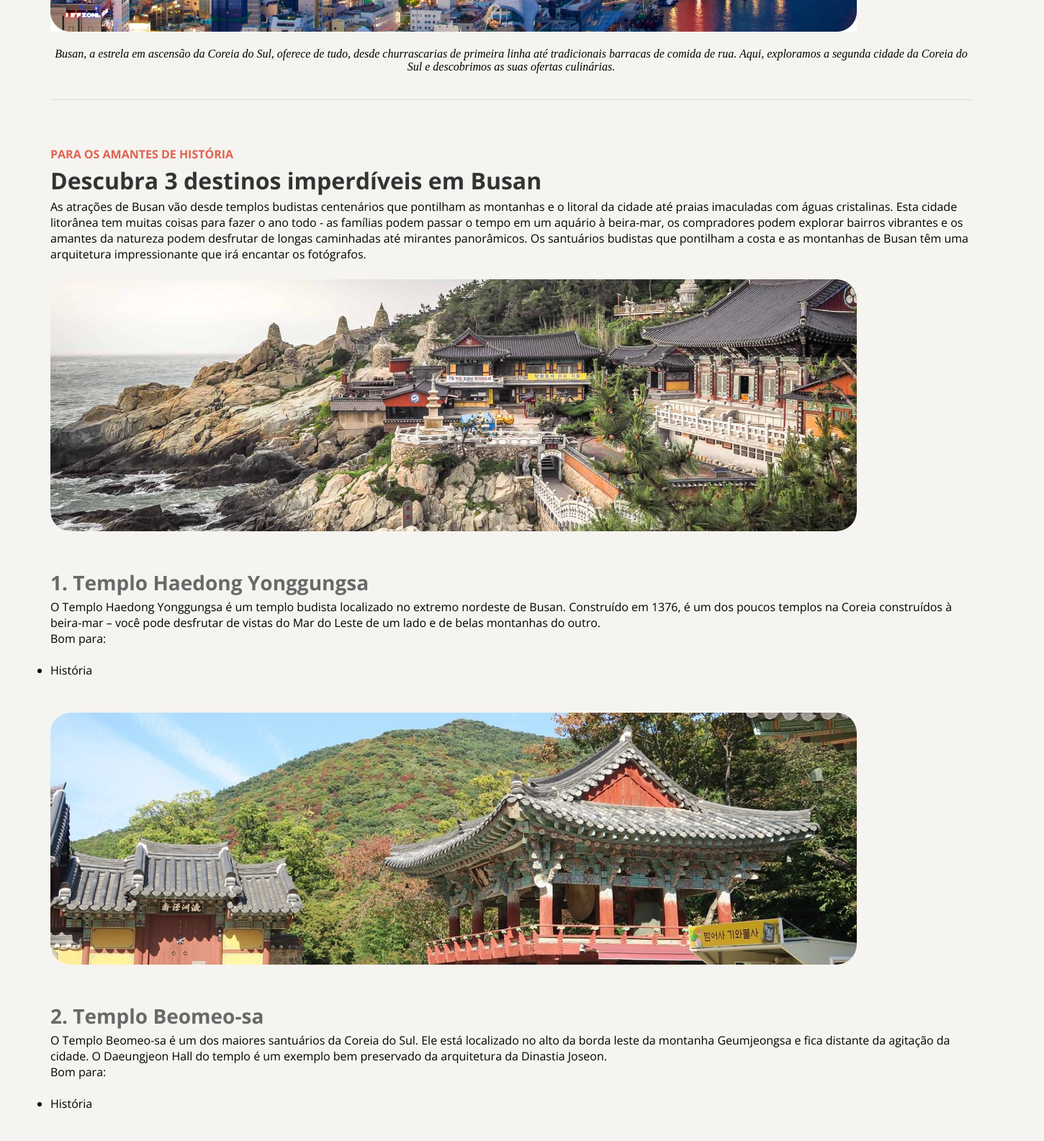
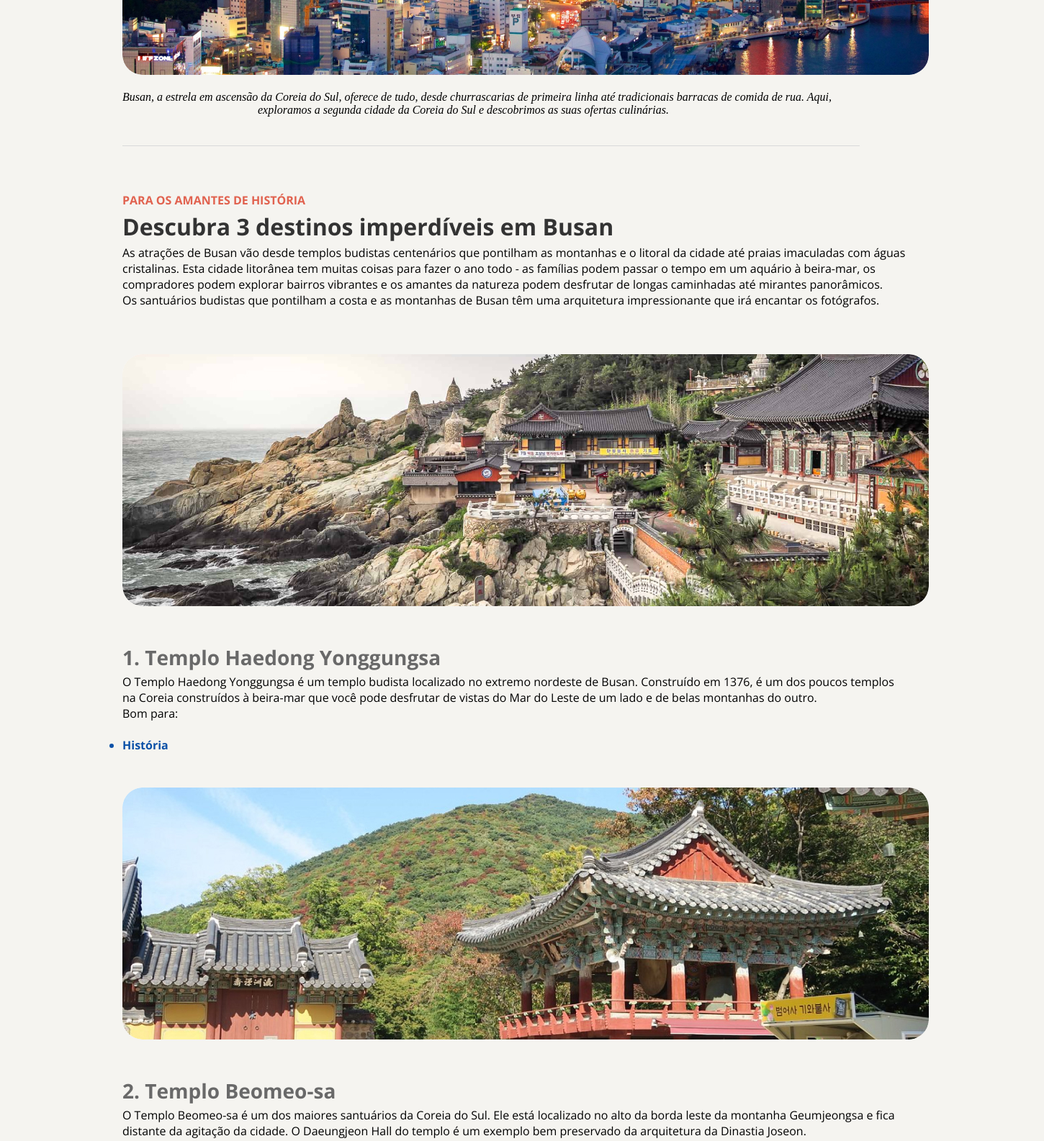
Before and after one commit to giuotp/local-turistico, a plain HTML site: page index.html in a window 1280 px wide. Shown: the part 760-2345 px from the top of the page at 72% size, 1450 px wide, since content can reach past the window. Drawn offline with nearby package versions, Linux system fonts and the light colour scheme; a web font is replaced by a local one.

Commit message:
bordas e novas margens

```diff
--- a/index.html
+++ b/index.html
@@ -23,7 +23,7 @@
   <img src="imagem principal.jpg" alt="Cidade de Busan" id="imagemprincipal">
   <br>
   <br>
-  <figcaption id="legenda">Busan, a estrela em ascensão da Coreia do Sul, oferece de tudo, desde churrascarias de primeira linha até tradicionais barracas de comida de rua. Aqui, exploramos a segunda cidade da Coreia do Sul e descobrimos as suas ofertas culinárias.</figcaption>
+  <figcaption id="legenda">Busan, a estrela em ascensão da Coreia do Sul, oferece de tudo, desde churrascarias de primeira linha até tradicionais barracas de comida de rua. Aqui,<br>&nbsp&nbsp&nbsp&nbsp&nbsp&nbsp&nbsp&nbsp&nbsp&nbsp&nbsp&nbsp&nbsp&nbsp&nbsp&nbsp&nbsp&nbsp&nbsp&nbsp&nbsp&nbsp&nbsp&nbsp&nbsp&nbsp&nbsp&nbsp&nbsp&nbsp&nbsp&nbsp&nbsp&nbsp&nbsp&nbsp&nbsp&nbsp&nbsp&nbsp&nbsp&nbsp&nbsp&nbsp&nbsp&nbsp&nbspexploramos a segunda cidade da Coreia do Sul e descobrimos as suas ofertas culinárias.</p></figcaption>
 </figure>
 
 <div class="divider"></div>
@@ -33,31 +33,31 @@
   <section id="introduction">
 <header>Para os amantes de história</header>
 <h2>Descubra 3 destinos imperdíveis em Busan</h2>
-<p>As atrações de Busan vão desde templos budistas centenários que pontilham as montanhas e o litoral da cidade até praias imaculadas com águas cristalinas. Esta cidade litorânea tem muitas coisas para fazer o ano todo - as famílias podem passar o tempo em um aquário à beira-mar, os compradores podem explorar bairros vibrantes e os amantes da natureza podem desfrutar de longas caminhadas até mirantes panorâmicos.
+<p>As atrações de Busan vão desde templos budistas centenários que pontilham as montanhas e o litoral da cidade até praias imaculadas com águas <br> cristalinas. Esta cidade litorânea tem muitas coisas para fazer o ano todo - as famílias podem passar o tempo em um aquário à beira-mar, os <br>compradores podem explorar bairros vibrantes e os amantes da natureza podem desfrutar de longas caminhadas até mirantes panorâmicos. <br>
   Os santuários budistas que pontilham a costa e as montanhas de Busan têm uma arquitetura impressionante que irá encantar os fotógrafos.</p>
   </section>
 
 <section id="templo1">
   <img src="templo1.jpg" alt="Templo Haedong Yonggungsa" id="imagemtemplo1">
   <h3>1. Templo Haedong Yonggungsa </h3>
-  <p>O Templo Haedong Yonggungsa é um templo budista localizado no extremo nordeste de Busan. Construído em 1376, é um dos poucos templos na Coreia construídos à beira-mar – você pode desfrutar de vistas do Mar do Leste de um lado e de belas montanhas do outro. </p>
+  <p>O Templo Haedong Yonggungsa é um templo budista localizado no extremo nordeste de Busan. Construído em 1376, é um dos poucos templos <br> na Coreia construídos à beira-mar que você pode desfrutar de vistas do Mar do Leste de um lado e de belas montanhas do outro. </p>
 
   <ul>Bom para:
     <br>
     <br>
-    <li>História</li>
+    <li class="history">História</li>
   </ul>
 </section>
 
 <section id="templo2">
 <img src="templo2.jpg" alt="Templo Beomeo-sa" id="imagemtemplo2">
 <h3>2. Templo Beomeo-sa</h3>
-<p>O Templo Beomeo-sa é um dos maiores santuários da Coreia do Sul. Ele está localizado no alto da borda leste da montanha Geumjeongsa e fica distante da agitação da cidade. O Daeungjeon Hall do templo é um exemplo bem preservado da arquitetura da Dinastia Joseon.</p>
+<p>O Templo Beomeo-sa é um dos maiores santuários da Coreia do Sul. Ele está localizado no alto da borda leste da montanha Geumjeongsa e fica <br>distante da agitação da cidade. O Daeungjeon Hall do templo é um exemplo bem preservado da arquitetura da Dinastia Joseon.</p>
 
 <ul>Bom para:
   <br>
   <br>
-  <li>História</li>
+  <li class="history">História</li>
 </ul>
 
 </section>
@@ -65,7 +65,7 @@
 <section id="parque">
   <img src="parque.jpg" alt="Parque Yongdusan" id="imagemparque">
   <h3>3. Parque Yongdusan</h3>
-  <p>O Parque Yongdusan, localizado no centro de Busan, abriga alguns dos monumentos mais importantes da cidade. Você pode ver vistas espetaculares do topo da Torre Busan, de 120 metros de altura. O parque tem 2 museus. Confira os instrumentos musicais tradicionais no Museum of World Folk Instruments e mais de 80 veleiros coreanos no Exhibition Hall of World Model Boats.</p>
+  <p>O Parque Yongdusan, localizado no centro de Busan, abriga alguns dos monumentos mais importantes da cidade. Você pode ver vistas espetaculares <br> do topo da Torre Busan, de 120 metros de altura. O parque tem 2 museus. Confira os instrumentos musicais tradicionais no Museum of World Folk <br> Instruments e mais de 80 veleiros coreanos no Exhibition Hall of World Model Boats.</p>
 
   <ul>Bom para:
     <br>
@@ -79,11 +79,11 @@
 
   <div class="divider"></div>
 
- <p id="description">As melhores coisas para fazer em Busan mostram a reputação da cidade como um importante porto marítimo na Ásia. Frequentemente vista como a essência da Coreia do Sul, você experimentará uma atmosfera única em termos de diversidade étnica e cultural, já que a cidade recebe um público cosmopolita o ano todo.</p>
+ <p id="description">As melhores coisas para fazer em Busan mostram a reputação da cidade como um importante porto marítimo na Ásia. Frequentemente vista como a <br>essência da Coreia do Sul, você experimentará uma atmosfera única em termos de diversidade étnica e cultural, já que a cidade recebe um público <br>cosmopolita o ano todo.</p>
 </div>
 <br>
 <br>
-<footer>Feito com <img src="heart.svg" alt="coração">pela Rocketseat</footer>
+<footer>&nbsp&nbsp&nbsp&nbsp&nbsp&nbsp&nbsp&nbsp&nbsp&nbsp&nbsp&nbsp&nbsp&nbsp&nbsp&nbsp&nbsp&nbsp&nbsp&nbsp&nbsp&nbsp&nbsp&nbsp&nbsp&nbsp&nbsp&nbsp&nbsp&nbsp&nbsp&nbsp&nbsp&nbsp&nbsp&nbsp&nbsp&nbsp&nbsp&nbsp&nbsp&nbsp&nbsp&nbsp&nbsp&nbsp&nbsp&nbsp&nbsp&nbsp&nbsp&nbsp&nbsp&nbsp&nbsp&nbsp&nbsp&nbsp&nbsp&nbsp&nbsp&nbsp&nbsp&nbsp&nbsp&nbsp&nbsp&nbsp&nbsp&nbsp&nbsp&nbsp&nbsp&nbsp&nbsp&nbsp&nbsp&nbsp&nbsp&nbsp&nbsp&nbsp&nbsp&nbsp&nbsp&nbsp&nbsp&nbsp&nbsp&nbsp&nbsp&nbsp&nbsp&nbsp&nbsp&nbsp&nbsp&nbsp&nbsp&nbsp&nbsp&nbsp&nbsp&nbsp&nbsp&nbsp&nbsp&nbsp&nbsp&nbsp&nbsp&nbsp&nbspFeito com <img src="heart.svg" alt="coração">&nbsppela Rocketseat</footer>
 </main>
 
 
--- a/style.css
+++ b/style.css
@@ -8,11 +8,11 @@
   background-color: #F5F4F0;
   box-sizing: border-box;
   width: 100%;
-  margin: 24px 70px;
+  margin: 88px 170px;
 }
 
 .divider{
-  width: 100%;
+  width: 80%;
   height: 1px;
   margin: 36px 0;
   background-color: #d9d9d9;
@@ -26,15 +26,18 @@
 
 figcaption{
   font-style: italic;
-  text-align: center;
+  text-align: justify;
   text-size-adjust: 110px 1120px;
+  margin-bottom: 40px;
 }
+
+
 
 
 h1{
 color: #1B1B1B;
 font-size: 36px;
-margin-bottom: 4px;
+margin-bottom: 40px;
 line-height: 150%;
 }
 
@@ -48,6 +51,7 @@
 h3{
   color: #696969;
   font-size: 28px;
+  margin-bottom: 4px;
 }
 
 header{
@@ -61,11 +65,34 @@
   font-family: "Open Sans", sans-serif;
   font-size: 16px;
   font-weight: normal;
+  text-align: justify;
 }
 
 p{
   margin-top: 4px;
 }
+
+.history{
+  color: #0C51A7;
+  font-weight: bold;
+}
+
+#casais{
+  color: #591B98;
+  font-weight: bold;
+}
+
+#familias{
+  color: #E5245E;
+  font-weight: bold;
+}
+
+#orcamento{
+  color: #E95E10;
+  font-weight: bold;
+}
+
+
 
 ul{
   margin-bottom: 48px;
@@ -76,23 +103,30 @@
   font-family: "Alice", serif;
   font-size: 18px;
   color: #333333;
+  padding-bottom: 48px;
+  text-align: justify;
+}
+
+footer img{
+  vertical-align: middle;
 }
 
 
-section + section{
-  margin-top: 24px;}
-
-  p+h3{
-    margin-top: 30px;
-  }
 
 #imagemtemplo1, #imagemtemplo2, #imagemparque{
   border-color: #D9D9D9;
   border-radius: 28px;
   margin-bottom: 48px;
+  align-items: center;
+}
+
+#imagemtemplo1{
+  margin-top: 64px;
 }
 
 #imagemprincipal{
   height: 660px;
   width: 1120px;
+  border-color: #D9D9D9;
+  border-radius: 28px;
 }
```
